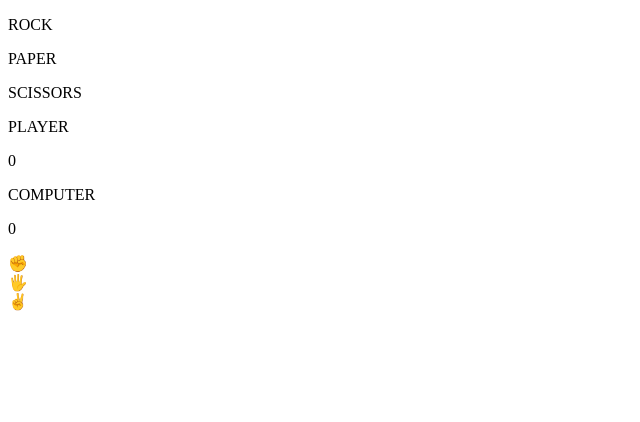
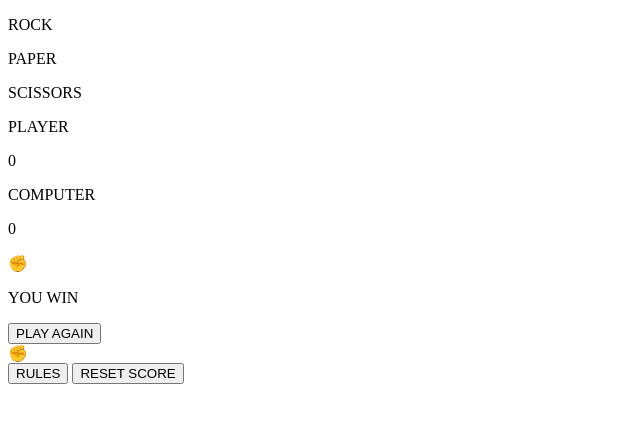
Before and after one commit to KaberaSamuel/odin-rock-paper-scissor-game, a plain HTML site: page index.html in a window 1280 px wide. Shown: the whole page, without its empty margins (0-640 px from the left). Drawn offline with Linux system fonts and the light colour scheme.

Commit message:
finishing basics of the html

```diff
--- a/index.html
+++ b/index.html
@@ -7,7 +7,7 @@
     <link rel="stylesheet" href="styles.css" />
   </head>
   <body>
-    <div class="top">
+    <section class="top">
       <div class="items">
         <p>ROCK</p>
         <p>PAPER</p>
@@ -23,15 +23,31 @@
         <p>COMPUTER</p>
         <p class="score">0</p>
       </div>
-    </div>
+    </section>
 
-    <div class="left">
-      <div class="options">
-        <div class="option">✊</div>
-        <div class="option">🖐️</div>
-        <div class="option">✌️</div>
+    <main>
+      <div class="left">
+        <div class="options">
+          <div class="option">✊</div>
+        </div>
       </div>
-    </div>
+
+      <div class="middle">
+        <p>YOU WIN</p>
+        <button class="box">PLAY AGAIN</button>
+      </div>
+
+      <div class="right">
+        <div class="options">
+          <div class="option">✊</div>
+        </div>
+      </div>
+    </main>
+
+    <section class="lower">
+      <button>RULES</button>
+      <button>RESET SCORE</button>
+    </section>
 
     <!-- <script src="script.js"></script> -->
   </body>
```
